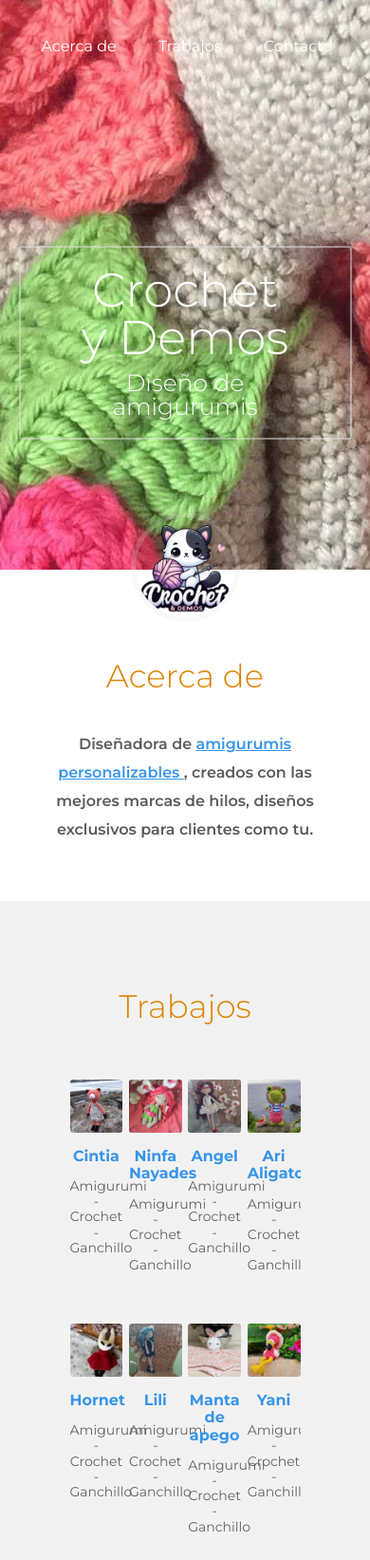
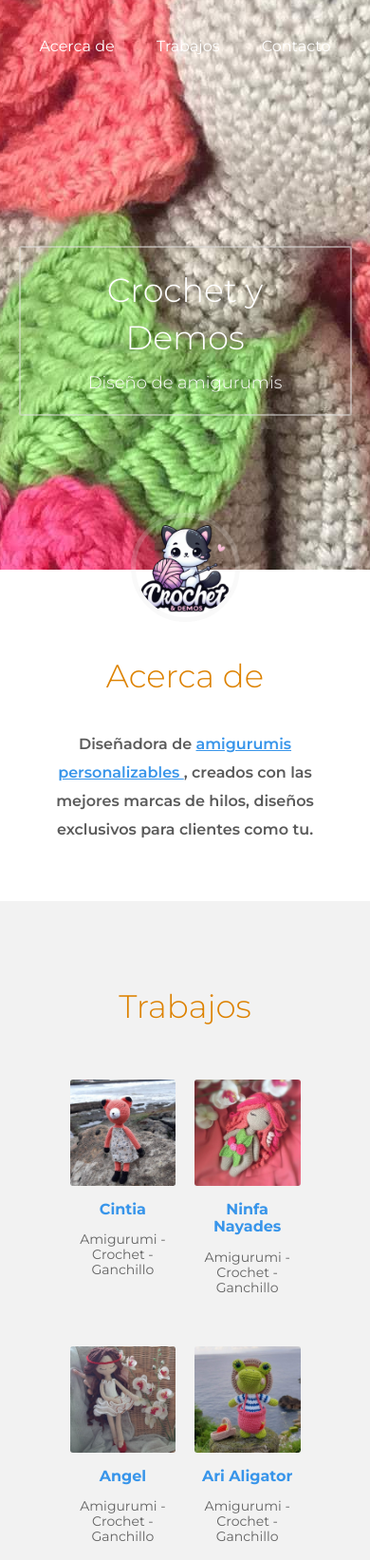
Before and after one commit to sorayapg/layout, a plain HTML site: page practicas/portafolio/index.html in a window 390 px wide. Shown: the top 1643 px of the page at 95% size. Drawn offline with Linux system fonts and the light colour scheme.

Commit message:
Actualizacion dl archivo stylos.css media queries

```diff
--- a/practicas/portafolio/css/stylos.css
+++ b/practicas/portafolio/css/stylos.css
@@ -269,3 +269,30 @@ footer .redes-sociales .facebook:hover { background: #3b5998;}
 footer .redes-sociales .youtube:hover { background: #cd201f;}
 footer .redes-sociales .github:hover { background: #666666;}
 footer .redes-sociales .instagram:hover { background: #3f729b;}
+
+/* ..... ..... MEDIA QUERIES ..... .....*/
+
+@media screen and (max-width: 800px) {
+    header .menu {
+        text-align: center;
+    }
+
+    .main .trabajos .contenedor-trabajos .trabajo {
+        width: 46%;
+    }
+}
+
+@media screen and (max-width: 500px) {
+    header .contenedor-texto .texto .nombre {
+        font-size: 35px;
+    }
+
+    header .contenedor-texto .texto .profesion {
+        font-size: 18px;
+    }
+
+    footer .redes-sociales .contenedor {
+        flex-wrap: wrap;
+        padding: 20px 0;
+    }
+}
```
